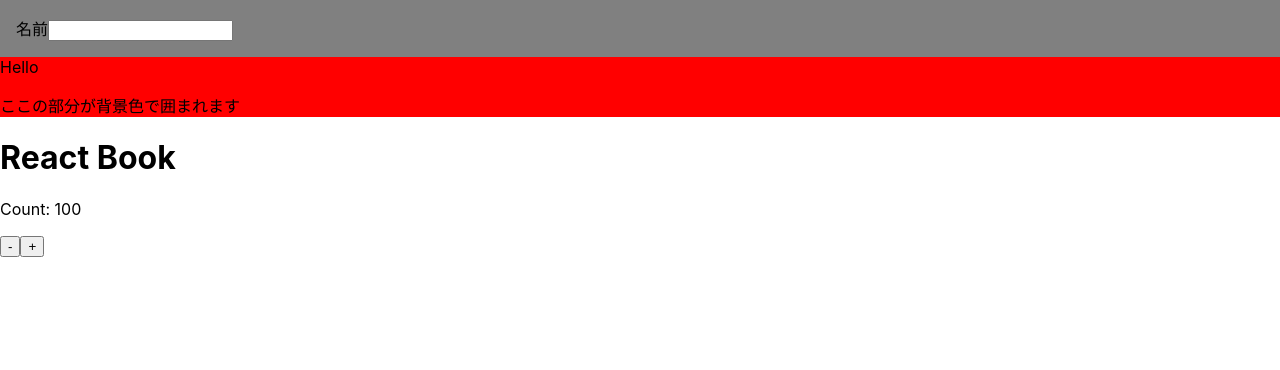
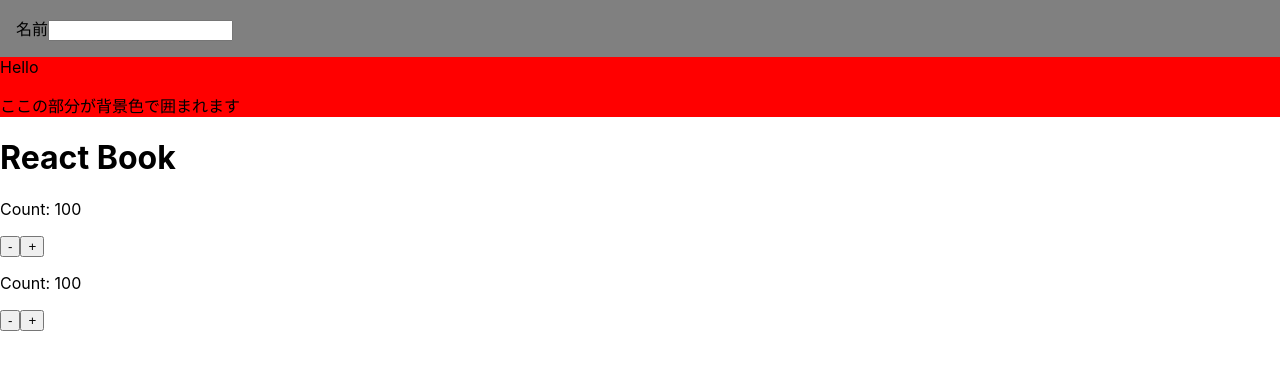
Before and after one commit to Yuzunoha/react-sample, a React (Create React App) app: page / in a window 1280 px wide. Shown: the top 370 px of the page. Built offline with nearby package versions, Linux system fonts and the light colour scheme.

Commit message:
reduceの練習

```diff
--- /dev/null
+++ b/src/components/Reducer1.tsx
@@ -0,0 +1,31 @@
+import { useReducer } from 'react';
+
+type CounterProps = { initialValue: number };
+
+const ReduceCounter = (props: CounterProps) => {
+    const { initialValue } = props;
+
+    /**
+     * reducer(現在の状態, action) {
+     *     return 次の状態
+     * }
+     */
+    // dispatch: 更新関数
+    // action: データ。
+    // 現在の状態とactionを渡すと次の状態を返すreducerという関数を用いる
+    // 関数dispatchにactionを渡すとreducerが実行されてvalueが更新される
+    const reducer = (value: number, action: number): number => value + action;
+    const [value, dispatch] = useReducer(reducer, initialValue);
+
+    const count = value;
+
+    return (
+        <div>
+            <p>Count: {count}</p>
+            <button onClick={() => dispatch(-1)}>-</button>
+            <button onClick={() => dispatch(+1)}>+</button>
+        </div>
+    );
+};
+
+export default ReduceCounter;
--- a/src/index.tsx
+++ b/src/index.tsx
@@ -9,6 +9,7 @@ import ContainerSample from './components/ContainerSample';
 import reportWebVitals from './reportWebVitals';
 import Page from './components/ContextSample';
 import State1 from './components/State1';
+import ReduceCounter from './components/Reducer1';
 
 const root = ReactDOM.createRoot(document.getElementById('root') as HTMLElement);
 root.render(
@@ -18,6 +19,7 @@ root.render(
         <ContainerSample />
         <Page />
         <State1 initialValue={100} />
+        <ReduceCounter initialValue={100} />
     </React.StrictMode>
 );
 
```
